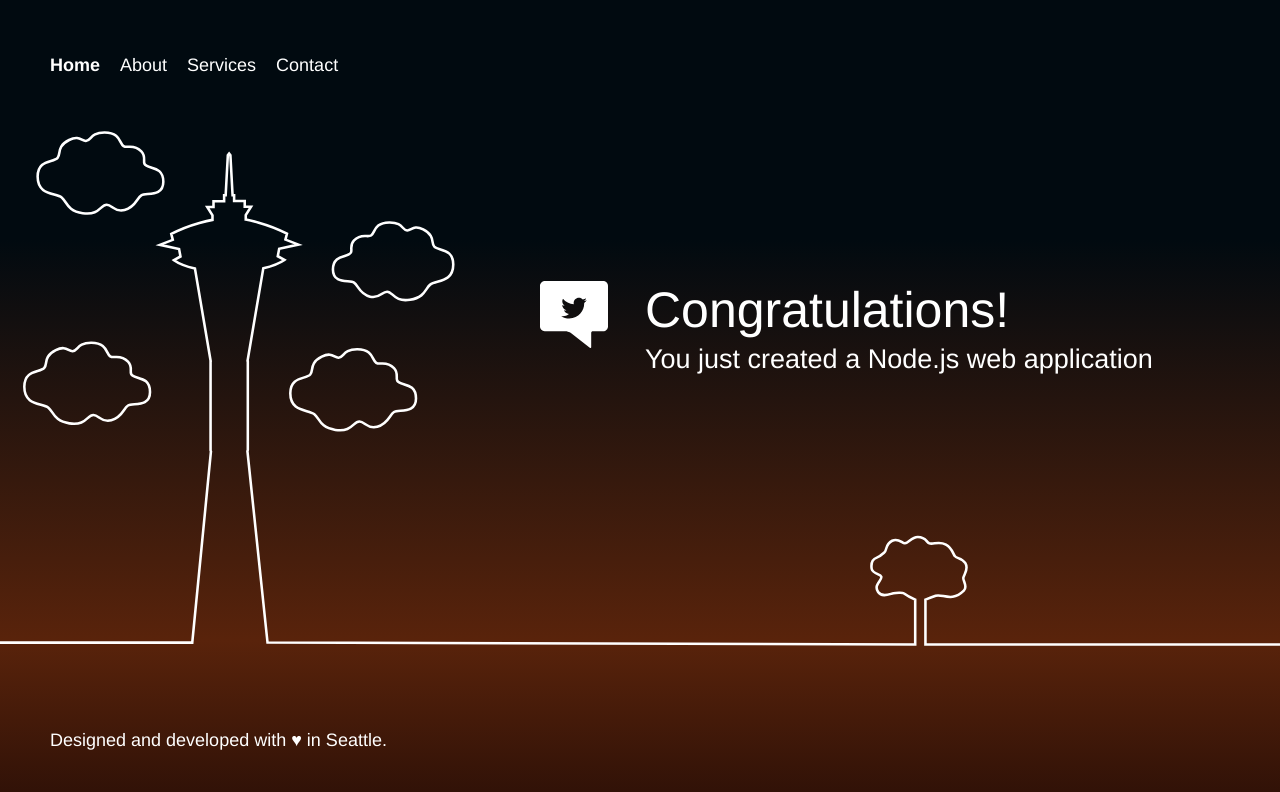
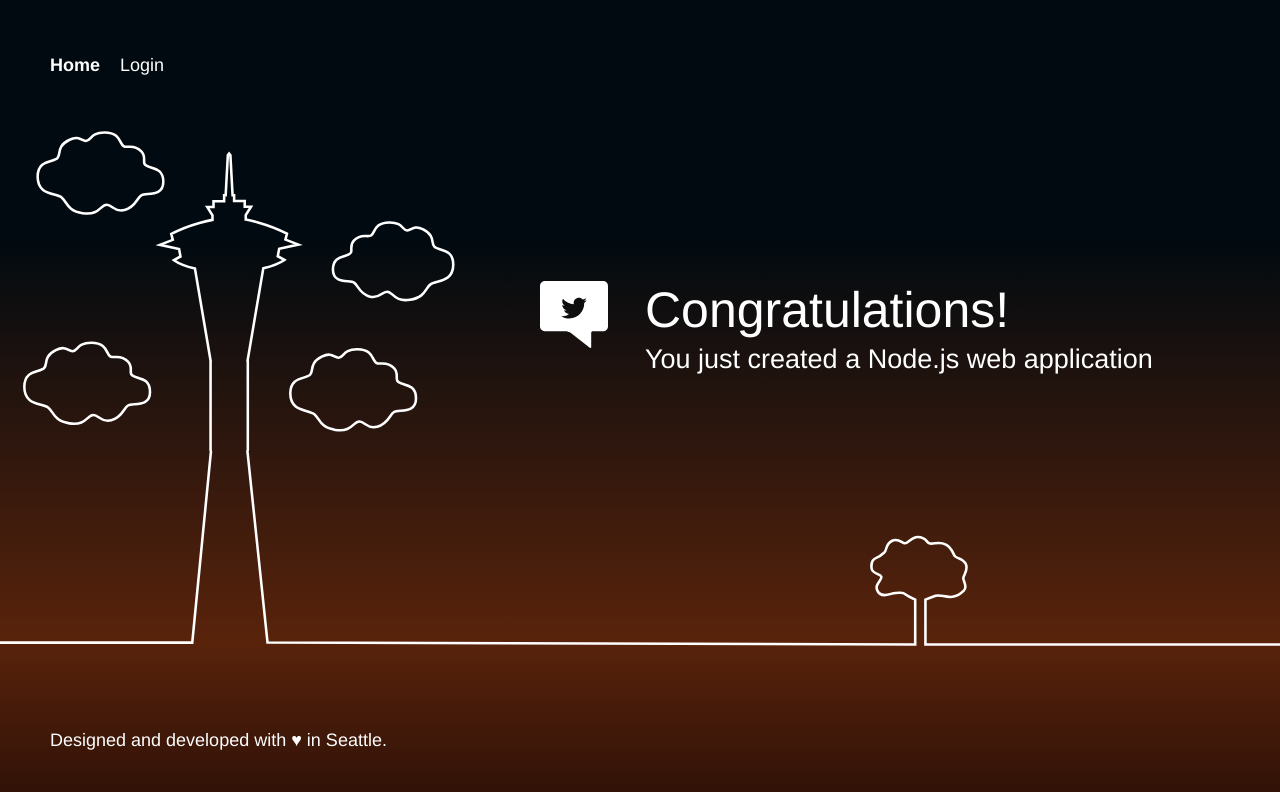
Before and after one commit to steven-sg/Beta, a website: page public/index.html in a window 1280 px wide. Drawn offline with Linux system fonts and the light colour scheme.

Commit message:
Add login page link to UI

```diff
--- a/public/index.html
+++ b/public/index.html
@@ -48,9 +48,7 @@
             <nav class="website-nav">
                 <ul>
                   <li><a class="home-link" href="https://aws.amazon.com/">Home</a></li>
-                  <li><a href="https://aws.amazon.com/what-is-cloud-computing/">About</a></li>
-                  <li><a href="https://aws.amazon.com/solutions/">Services</a></li>
-                  <li><a href="https://aws.amazon.com/contact-us/">Contact</a></li>
+                  <li><a href="https://auth.steven-sg.com/login?client_id=4ligae01cpudmcbs0qdn338587&response_type=token&scope=email+openid&redirect_uri=https://steven-sg.com">Login</a></li>
                 </ul>
             </nav>
         </header>
```
